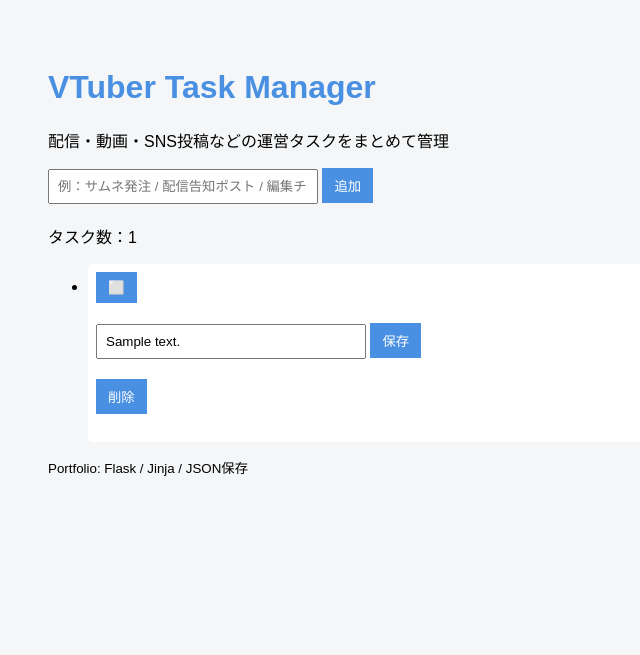
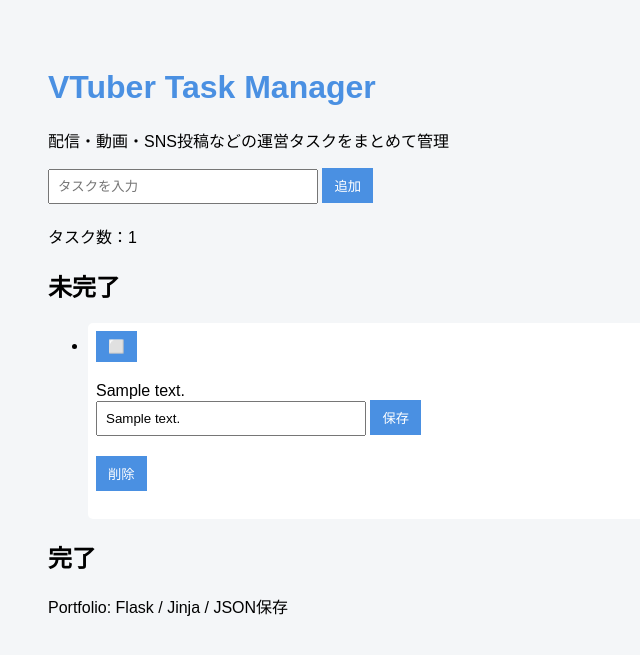
Before and after one commit to lvkfc1623-arch/vtuber-task-manager, a Flask app: template templates/index.html in a window 1280 px wide. Shown: the top 655 px of the page, without its empty margins (0-640 px from the left). Run offline with Flask 3, Linux system fonts and the light colour scheme; the template is opened without the code that fills it: most values are stand-ins (such as "Sample title", 1, 10 or a date in 2020).

Commit message:
Fix app and template; add requirements

```diff
--- a/app.py
+++ b/app.py
@@ -1,63 +1,74 @@
-import os
 import json
-from flask import Flask, render_template, request, redirect
+from pathlib import Path
+from flask import Flask, render_template, request, redirect, url_for
 
-BASE_DIR = os.path.dirname(os.path.abspath(__file__))
-TEMPLATE_DIR = os.path.join(BASE_DIR, "templates")
-DATA_FILE = os.path.join(BASE_DIR, "tasks.json")
+app = Flask(__name__)
 
-app = Flask(__name__, template_folder=TEMPLATE_DIR)
+DATA_FILE = Path(__file__).with_name("tasks.json")
+
 
 def load_tasks():
-    if not os.path.exists(DATA_FILE):
-        return []
-    try:
-        with open(DATA_FILE, "r", encoding="utf-8") as f:
-            return json.load(f)
-    except Exception:
+    if not DATA_FILE.exists():
+        DATA_FILE.write_text("[]", encoding="utf-8")
         return []
 
+    try:
+        data = json.loads(DATA_FILE.read_text(encoding="utf-8"))
+        return data if isinstance(data, list) else []
+    except (json.JSONDecodeError, UnicodeDecodeError, OSError):
+        return []
+
+
 def save_tasks(tasks):
-    with open(DATA_FILE, "w", encoding="utf-8") as f:
-        json.dump(tasks, f, ensure_ascii=False, indent=2)
+    DATA_FILE.write_text(
+        json.dumps(tasks, ensure_ascii=False, indent=2),
+        encoding="utf-8",
+    )
 
-tasks = load_tasks()  # 起動時ロード
 
-@app.route("/", methods=["GET", "POST"])
+@app.get("/")
 def index():
-    global tasks
-    if request.method == "POST":
-        text = request.form.get("task")
-        if text:
-            tasks.append({"text": text, "done": False})
-            save_tasks(tasks)
-        return redirect("/")
+    tasks = load_tasks()
     return render_template("index.html", tasks=tasks)
 
+
+@app.post("/add")
+def add():
+    text = (request.form.get("task") or "").strip()
+    if text:
+        tasks = load_tasks()
+        tasks.append({"text": text, "done": False})
+        save_tasks(tasks)
+    return redirect(url_for("index"))
+
+
+@app.post("/toggle/<int:task_id>")
+def toggle(task_id: int):
+    tasks = load_tasks()
+    if 0 <= task_id < len(tasks):
+        tasks[task_id]["done"] = not bool(tasks[task_id].get("done", False))
+        save_tasks(tasks)
+    return redirect(url_for("index"))
+
+
 @app.post("/delete/<int:task_id>")
-def delete(task_id):
-    global tasks
+def delete(task_id: int):
+    tasks = load_tasks()
     if 0 <= task_id < len(tasks):
         tasks.pop(task_id)
         save_tasks(tasks)
-    return redirect("/")
+    return redirect(url_for("index"))
 
-@app.post("/toggle/<int:task_id>")
-def toggle(task_id):
-    global tasks
-    if 0 <= task_id < len(tasks):
-        tasks[task_id]["done"] = not tasks[task_id]["done"]
-        save_tasks(tasks)
-    return redirect("/")
 
 @app.post("/edit/<int:task_id>")
-def edit(task_id):
-    global tasks
-    new_text = request.form.get("task")
+def edit(task_id: int):
+    new_text = (request.form.get("task") or "").strip()
+    tasks = load_tasks()
     if 0 <= task_id < len(tasks) and new_text:
         tasks[task_id]["text"] = new_text
         save_tasks(tasks)
-    return redirect("/")
+    return redirect(url_for("index"))
+
 
 if __name__ == "__main__":
     app.run(debug=True)
--- a/templates/index.html
+++ b/templates/index.html
@@ -3,66 +3,66 @@
 
 <head>
     <meta charset="utf-8" />
-    <title>VTuber Task Manager</title>
-    <link rel="stylesheet" href="{{ url_for('static', filename='style.css') }}">
-</head>
-
-<!doctype html>
-<html lang="ja">
-
-<head>
-    <meta charset="utf-8" />
+    <meta name="viewport" content="width=device-width, initial-scale=1" />
     <title>VTuber Task Manager</title>
     <link rel="stylesheet" href="{{ url_for('static', filename='style.css') }}">
 </head>
 
 <body>
-    <div class="container">
-        <header class="header">
-            <h1>VTuber Task Manager</h1>
-            <p class="sub">配信・動画・SNS投稿などの運営タスクをまとめて管理</p>
-        </header>
+    <h1>VTuber Task Manager</h1>
+    <p class="subtitle">配信・動画・SNS投稿などの運営タスクをまとめて管理</p>
 
-        <section class="card">
-            <form class="add-form" method="post">
-                <input class="input" name="task" placeholder="例：サムネ発注 / 配信告知ポスト / 編集チェック" />
-                <button class="btn primary" type="submit">追加</button>
+    <form class="add-form" action="{{ url_for('add') }}" method="post">
+        <input name="task" placeholder="タスクを入力" required maxlength="80" />
+        <button type="submit">追加</button>
+    </form>
+
+    <p class="count">タスク数：{{ tasks|length }}</p>
+
+    <h2>未完了</h2>
+    <ul class="task-list">
+        {% for t in tasks %}
+        {% if not t.done %}
+        <li class="task">
+            <form class="inline" action="{{ url_for('toggle', task_id=loop.index0) }}" method="post">
+                <button class="icon" type="submit" title="完了/未完了">⬜</button>
             </form>
-        </section>
 
-        <section class="card">
-            <div class="toolbar">
-                <span class="count">タスク数：{{ tasks|length }}</span>
-            </div>
+            <span class="text">{{ t.text }}</span>
 
-            <ul class="list">
-                {% for t in tasks %}
-                <li class="item {% if t.done %}done{% endif %}">
-                    <form method="post" action="/toggle/{{ loop.index0 }}">
-                        <button class="btn ghost" type="submit" aria-label="toggle">
-                            {% if t.done %}✅{% else %}⬜{% endif %}
-                        </button>
-                    </form>
+            <form class="inline edit" action="{{ url_for('edit', task_id=loop.index0) }}" method="post">
+                <input name="task" value="{{ t.text }}" maxlength="80" />
+                <button type="submit">保存</button>
+            </form>
 
-                    <form class="edit-form" method="post" action="/edit/{{ loop.index0 }}">
-                        <input class="edit" name="task" value="{{ t.text }}">
-                        <button class="btn" type="submit">保存</button>
-                    </form>
+            <form class="inline" action="{{ url_for('delete', task_id=loop.index0) }}" method="post">
+                <button class="danger" type="submit">削除</button>
+            </form>
+        </li>
+        {% endif %}
+        {% endfor %}
+    </ul>
 
-                    <form method="post" action="/delete/{{ loop.index0 }}">
-                        <button class="btn danger" type="submit">削除</button>
-                    </form>
-                </li>
-                {% endfor %}
-            </ul>
-        </section>
+    <h2>完了</h2>
+    <ul class="task-list">
+        {% for t in tasks %}
+        {% if t.done %}
+        <li class="task done">
+            <form class="inline" action="{{ url_for('toggle', task_id=loop.index0) }}" method="post">
+                <button class="icon" type="submit" title="完了/未完了">✅</button>
+            </form>
 
-        <footer class="footer">
-            <small>Portfolio: Flask / Jinja / JSON保存</small>
-        </footer>
-    </div>
+            <span class="text">{{ t.text }}</span>
+
+            <form class="inline" action="{{ url_for('delete', task_id=loop.index0) }}" method="post">
+                <button class="danger" type="submit">削除</button>
+            </form>
+        </li>
+        {% endif %}
+        {% endfor %}
+    </ul>
+
+    <footer class="footer">Portfolio: Flask / Jinja / JSON保存</footer>
 </body>
 
 </html>
-
-</html>
```
Also changed, not shown: 1 other file.
